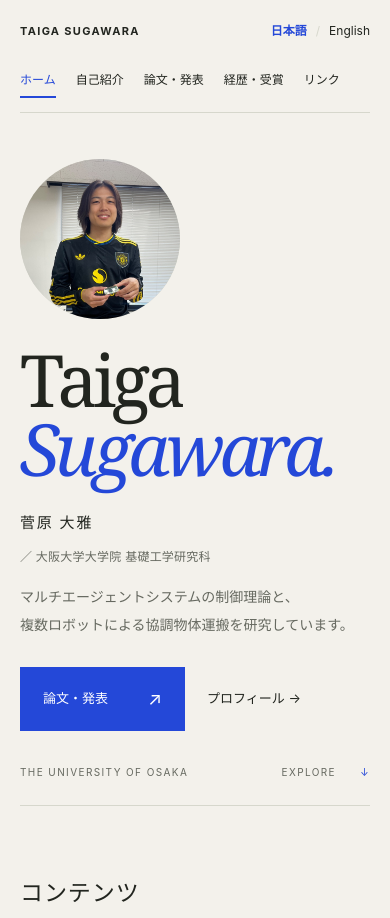
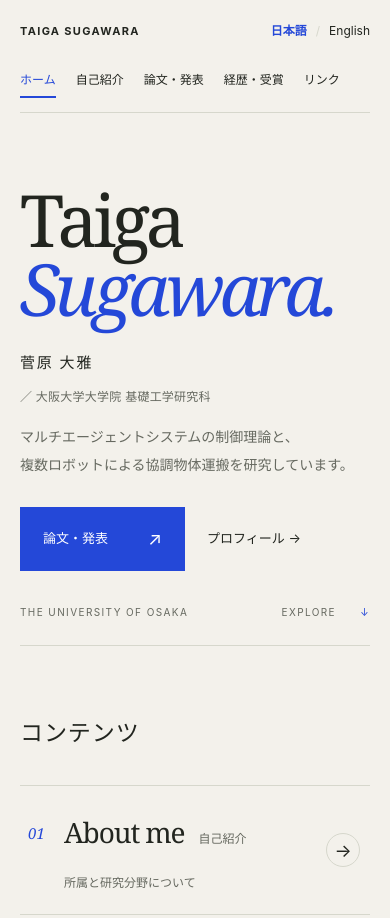
Before and after one commit to taiga-sugawara/taiga-sugawara.github.io, a plain HTML site: page index.html in a window 390 px wide. Shown: the top 918 px of the page. Drawn offline with Linux system fonts and the light colour scheme.

Commit message:
Remove profile photo from the home page
Co-Authored-By: Claude Opus 5.5 <noreply@anthropic.com>

```diff
--- a/index.html
+++ b/index.html
@@ -42,7 +42,6 @@
           <p class="hero-description">マルチエージェントシステムの制御理論と、<br class="desktop-break">複数ロボットによる協調物体運搬を研究しています。</p>
           <div class="hero-actions"><a class="button" href="publications.html">論文・発表 <span aria-hidden="true">↗</span></a><a class="text-link" href="about.html">プロフィール →</a></div>
         </div>
-        <figure class="portrait"><img src="assets/profile.jpg" alt="菅原大雅の写真" width="600" height="600"></figure>
         <div class="hero-bottom"><span>THE UNIVERSITY OF OSAKA</span><a href="#explore">EXPLORE <span aria-hidden="true">↓</span></a></div>
       </section>
       <section class="explore-heading" id="explore" aria-labelledby="explore-title"><h2 id="explore-title">コンテンツ</h2></section>
--- a/style.css
+++ b/style.css
@@ -180,15 +180,3 @@ html[lang='en'] h1.page-title { letter-spacing: 0; }
   header { flex-direction: row; align-items: center; }
   html[lang='en'] .detail { grid-template-columns: 90px minmax(0, 1fr); }
 }
-
-/* Profile photo beside the hero name. */
-.hero { grid-template-columns: minmax(0, 1fr) auto; }
-.portrait { width: clamp(220px, 24vw, 340px); aspect-ratio: 1; margin-right: 4vw; border-radius: 50%; overflow: hidden; background: var(--line); }
-.portrait img { width: 100%; height: 100%; object-fit: cover; }
-@media (max-width: 1050px) {
-  .portrait { width: clamp(180px, 24vw, 240px); margin-right: 0; }
-}
-@media (max-width: 760px) {
-  .hero { grid-template-columns: 1fr; }
-  .portrait { grid-row: 1; width: 160px; }
-}
```
Also changed, not shown: en/index.html (+0 -1 lines), assets/profile.jpg (deleted), 1 other file.
